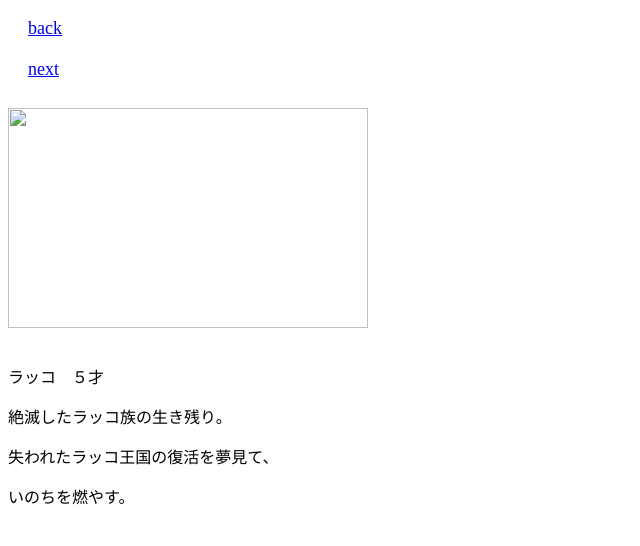
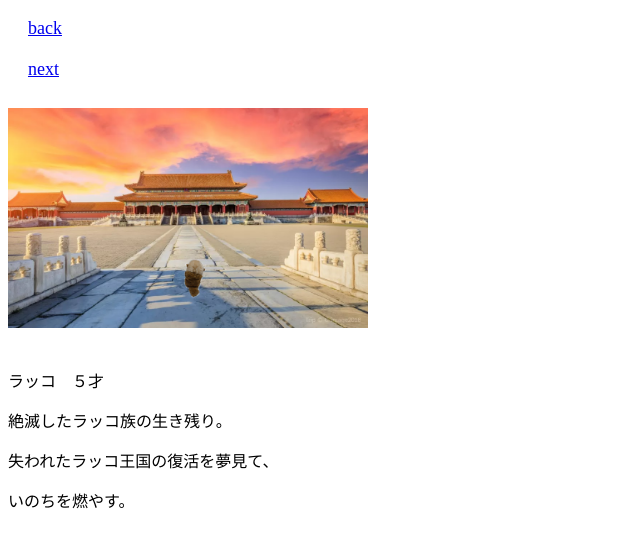
Before and after one commit to oconico/racco.01, a plain HTML site: page aaa.html in a window 1280 px wide. Shown: the whole page, without its empty margins (0-640 px from the left). Drawn offline with Linux system fonts and the light colour scheme.

Commit message:
Update aaa.html

```diff
--- a/aaa.html
+++ b/aaa.html
@@ -11,7 +11,7 @@
     <a href="../racco001/index.html">back</a>
     <a href="../racco001/bbb.html">next</a>
   </header>
-      <img src="../raccophoto/siro001.png" alt="" width="360" height="220">
+      <img src="https://github.com/oconico/racco.01/blob/master/siro001.png?raw=true" alt="" width="360" height="220">
       <p>ラッコ　５才</p>
       <p>絶滅したラッコ族の生き残り。</p>
       <p>失われたラッコ王国の復活を夢見て、</p>
```
